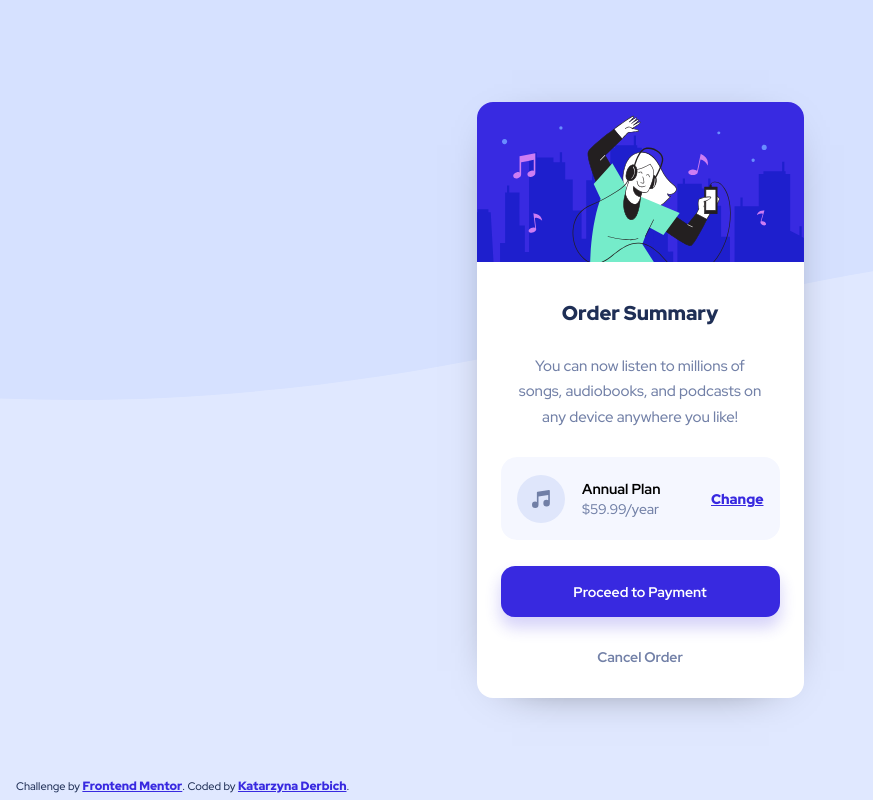
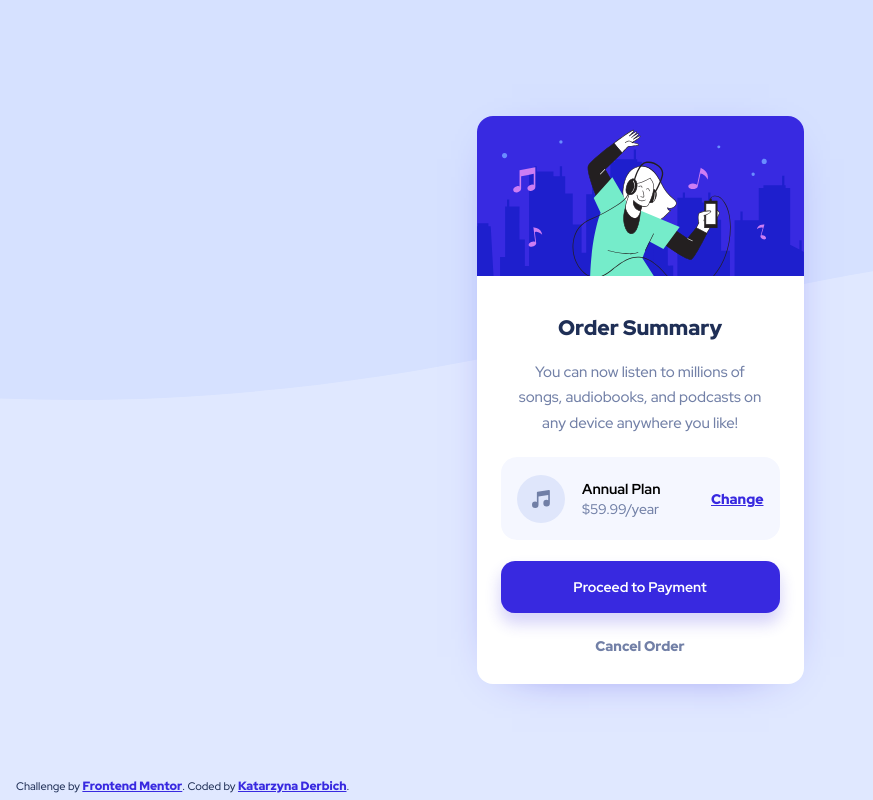
Before and after one commit to belie369/frontend-mentor-order-summary-component, a plain HTML site: page index.html in a window 1280 px wide. Shown: the whole page, without its empty margins (0-873 px from the left). Drawn offline with Linux system fonts and the light colour scheme.

Commit message:
Some margin and padding fixes

```diff
--- a/scss/style.scss
+++ b/scss/style.scss
@@ -49,9 +49,10 @@ a {
 
 .order {
 	min-height: 568px;
+	max-height: 568px;
 	max-width: 327px;
 	background-color: #fff;
-	box-shadow: 0 8px 50px -35px #000;
+	box-shadow: 0 8px 50px -35px $bright-blue;
 	border-radius: 1em;
 
 	&__img {
@@ -66,16 +67,16 @@ a {
 	}
 
 	&__title {
-		margin-top: 1.9em;
-		margin-bottom: 1.4em;
+		margin-top: 1.8em;
+		margin-bottom: 0.9em;
 		text-align: center;
-		font-size: 2rem;
+		font-size: 2.1rem;
 		font-weight: 900;
 		color: $dark-blue;
 	}
 
 	&__text {
-		margin: 0 1em 1.8em;
+		margin: 0 1em 1.4em;
 		text-align: center;
 		color: $desaturated-blue;
 		font-size: 1.5rem;
@@ -86,7 +87,7 @@ a {
 		display: flex;
 		justify-content: space-between;
 		align-items: center;
-		margin-bottom: 1.6em;
+		margin-bottom: 1.3em;
 		padding: 1.1em 1em;
 		background-color: $very-pale-blue;
 		border-radius: 1em;
@@ -132,14 +133,14 @@ a {
 		padding: 1.2em 0;
 		text-align: center;
 		font-size: 1.4rem;
-		font-weight: 700;
 		cursor: pointer;
 		transition: background-color 0.3s ease-in, color 0.2s ease-in;
 	}
 
 	&__btn-payment {
-		margin-bottom: 1em;
+		margin-bottom: 0.5em;
 		color: #fff;
+		font-weight: 700;
 		background-color: $bright-blue;
 		box-shadow: 0 10px 15px 1px $bright-blue-alpha;
 		border-radius: 1em;
@@ -150,9 +151,10 @@ a {
 	}
 
 	&__btn-cancel {
-		margin-bottom: 1.1em;
+		margin-bottom: 1.3em;
 		width: 50%;
 		color: $desaturated-blue;
+		font-weight: 900;
 
 		&:hover {
 			color: #000;
```
Also changed, not shown: css/style.css, 1 other file.
